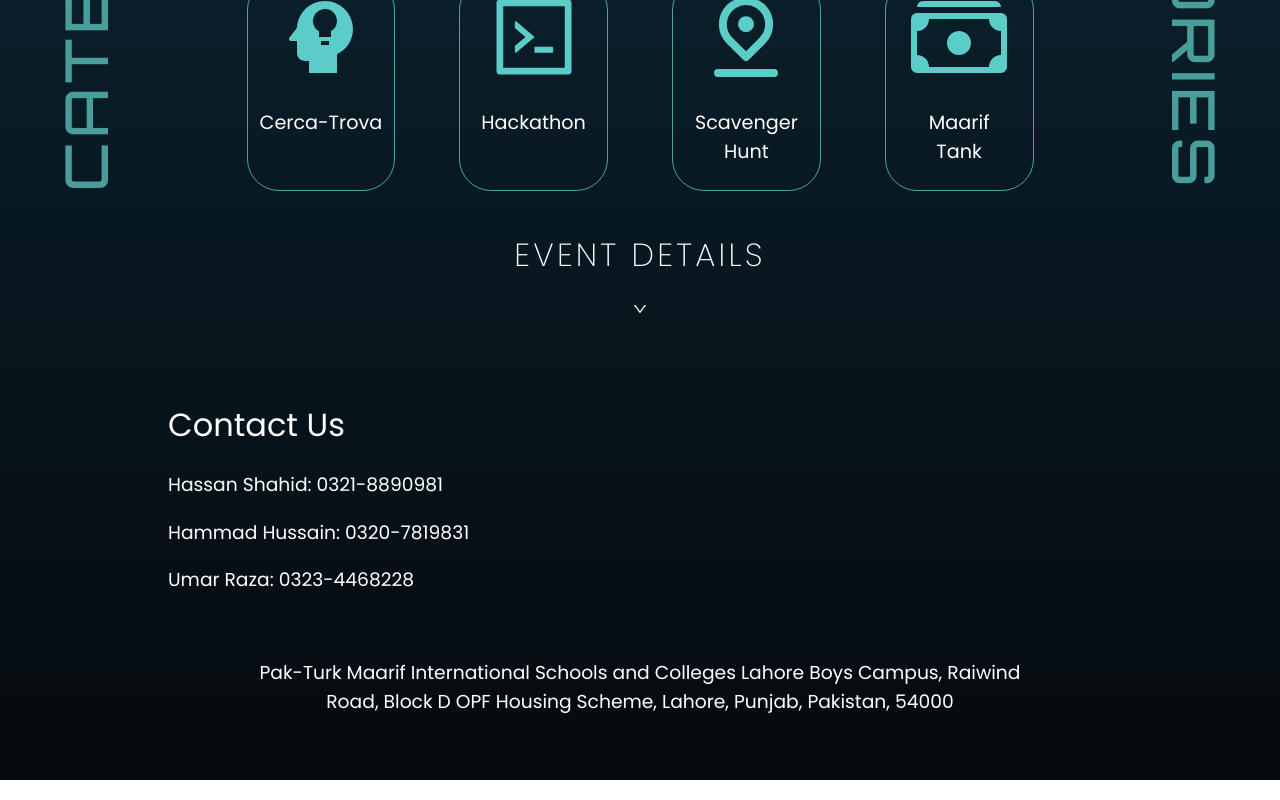
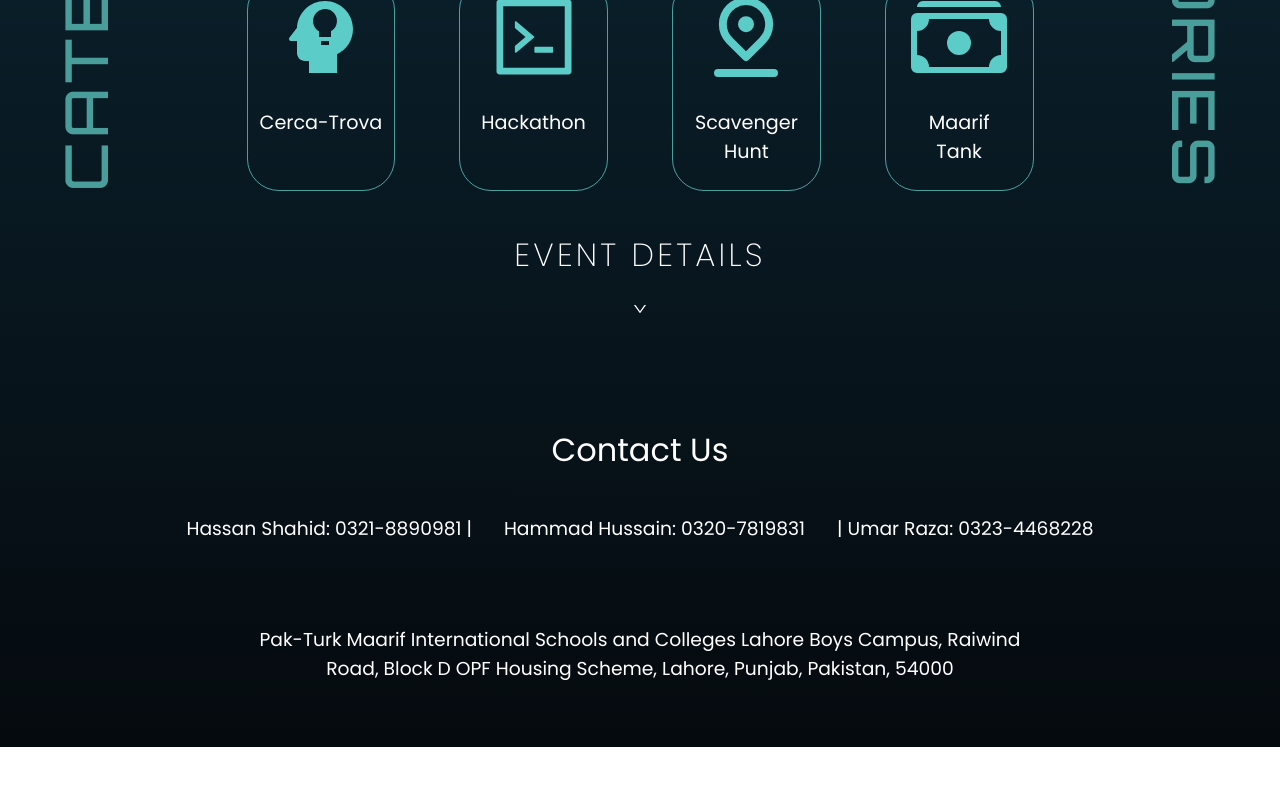
Before and after one commit to MatrioxPlayZ/einscience, a React (Vite) app: page / in a window 1280 px wide. Shown: the part 563-1363 px from the top of the page. After the commit the page ends 1310 px from the top, so only its background shows below. Built offline with nearby package versions, Linux system fonts and the light colour scheme.

Commit message:
initial changes

```diff
--- a/src/components/Details.tsx
+++ b/src/components/Details.tsx
@@ -16,9 +16,9 @@ const Details = () => {
             <div className="contactUs"><h1>Contact Us</h1>
 
                 <div className="subContact" id={'contacts'}>
-                    <h3>Hassan Shahid: 0321-8890981</h3>
+                    <h3>Hassan Shahid: 0321-8890981 |</h3>
                     <h3>Hammad Hussain: 0320-7819831</h3>
-                    <h3>Umar Raza: 0323-4468228</h3>
+                    <h3>| Umar Raza: 0323-4468228</h3>
                 </div>
             </div>
             <h3 className={'location'}>Pak-Turk Maarif International Schools and Colleges Lahore Boys Campus, Raiwind
--- a/src/components/components.css
+++ b/src/components/components.css
@@ -76,15 +76,22 @@
         margin-left: 10rem;
         margin-right: 10rem;
         font-family: 'Poppins', sans-serif;
+        text-align: center;
+    }
+
+    .subContact {
+        display: flex;
+        justify-content: center;
+        gap: 2rem;
     }
 
     .down {
-
         font-size: 2rem;
         text-align: center;
         transition: all 300ms linear;
         max-width: max-content;
         margin: auto;
+        height: 45px;
     }
 
     .down:hover {
```
